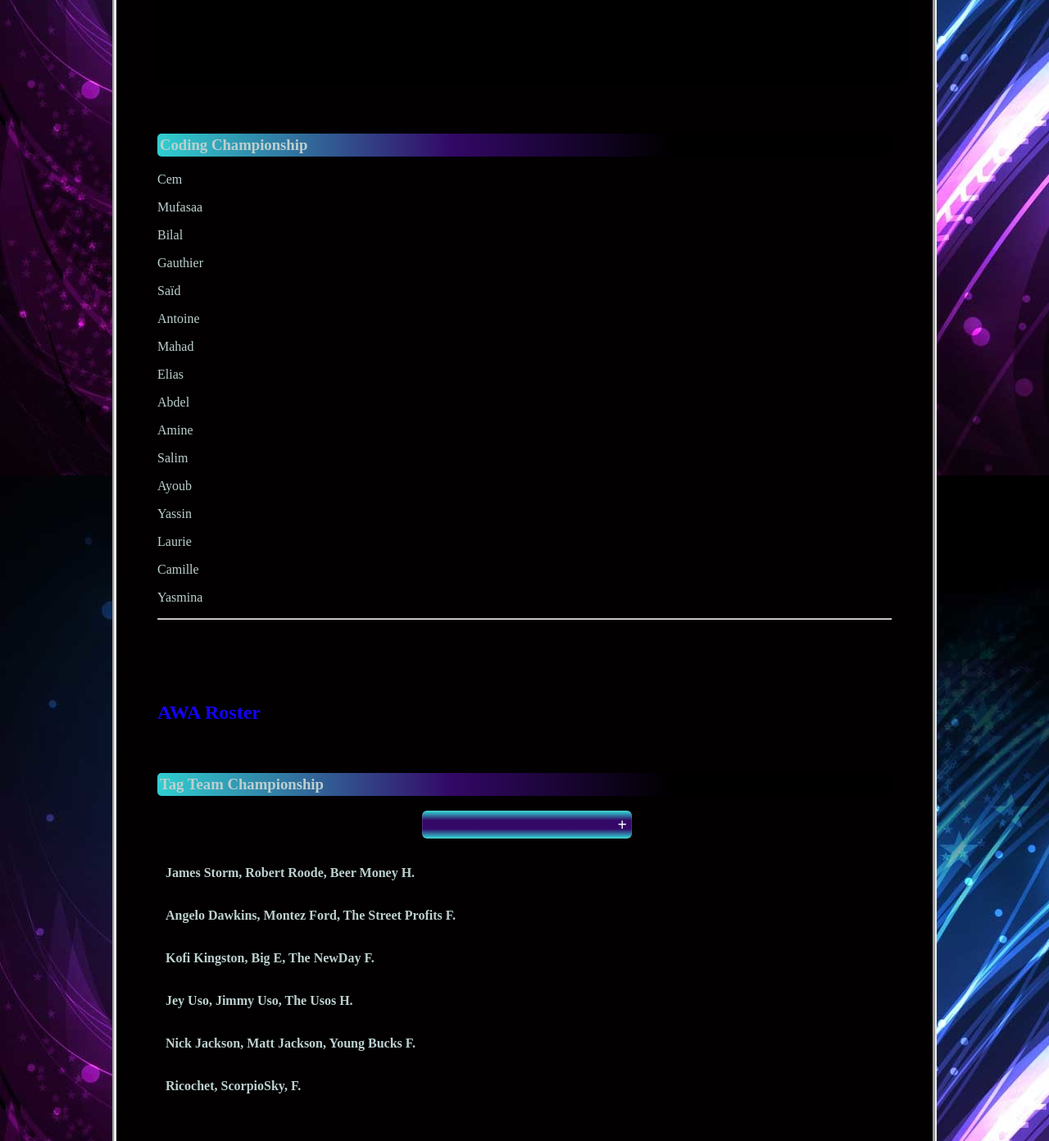
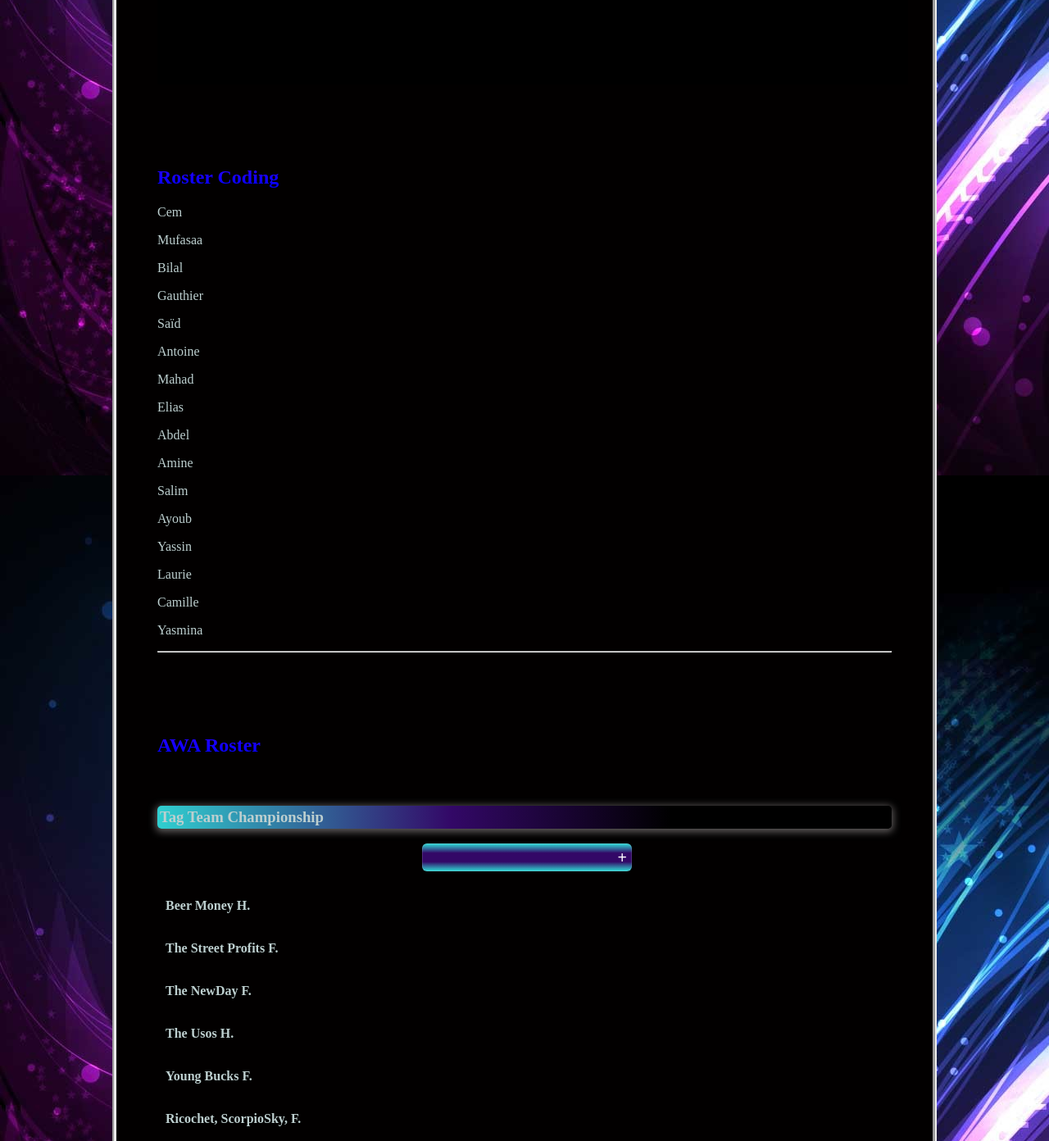
Before and after one commit to mr-larson/championship_guacamolito, a website: page index.html in a window 1280 px wide. Shown: the part 620-2012 px from the top of the page at 82% size. Drawn offline with Linux system fonts and the light colour scheme.

Commit message:
deplacement du li ok mais pas sur toutes les div

```diff
--- a/index.html
+++ b/index.html
@@ -324,8 +324,8 @@
         </section>
         <!----------------------- Background Stop ------------------>
         <!---------- Roster Automatiser Start -------------->
+        <h2>Roster Coding</h2>
         <div id="Coding" class="Coding">
-          <h3>Coding Championship</h3>
           <div id="Ranking" class="Ranking">
 
           </div>
@@ -343,19 +343,19 @@
             </div>
             <ul>
               <li class="draggable">
-                James Storm, Robert Roode, Beer Money H.
+                Beer Money H.
               </li>
               <li class="draggable">
-                Angelo Dawkins, Montez Ford, The Street Profits F.
+                The Street Profits F.
               </li>
               <li class="draggable">
-                Kofi Kingston, Big E, The NewDay F.
+                The NewDay F.
               </li>
               <li class="draggable">
-                Jey Uso, Jimmy Uso, The Usos H.
+                The Usos H.
               </li>
               <li class="draggable">
-                Nick Jackson, Matt Jackson, Young Bucks F.
+                Young Bucks F.
               </li>
               <li class="draggable">
                 Ricochet, ScorpioSky, F.
--- a/public/css/style.css
+++ b/public/css/style.css
@@ -93,6 +93,7 @@
   border-radius: 5px;
   padding: 3px;
   margin-top: 60px;
+  box-shadow: 0 2px 10px 2px rgba(190, 183, 183, 0.5);
 }
 .adder{
   position: relative;
--- a/public/js/main.js
+++ b/public/js/main.js
@@ -110,7 +110,7 @@
   dragSrcEl = this
   e.dataTransfer.effectAllowed = 'move'
   e.dataTransfer.setData('text/html', this.innerHTML)
-};
+}
 
 function dragEnter(e) {
   this.classList.add('over')
@@ -140,7 +140,7 @@
   let listItens = document.querySelectorAll('.draggable');
   [].forEach.call(listItens, function(item) {
     item.classList.remove('over')
-  });
+  })
   this.style.opacity = '1'
 }
 
@@ -157,7 +157,7 @@
 let listItens = document.querySelectorAll('.draggable');
 [].forEach.call(listItens, function(item) {
   addEventsDragAndDrop(item)
-});
+})
 
 // Methodes Nouveau LI
 function addNewItem() {
```
Lines whose indentation alone changed are shown as unchanged.
